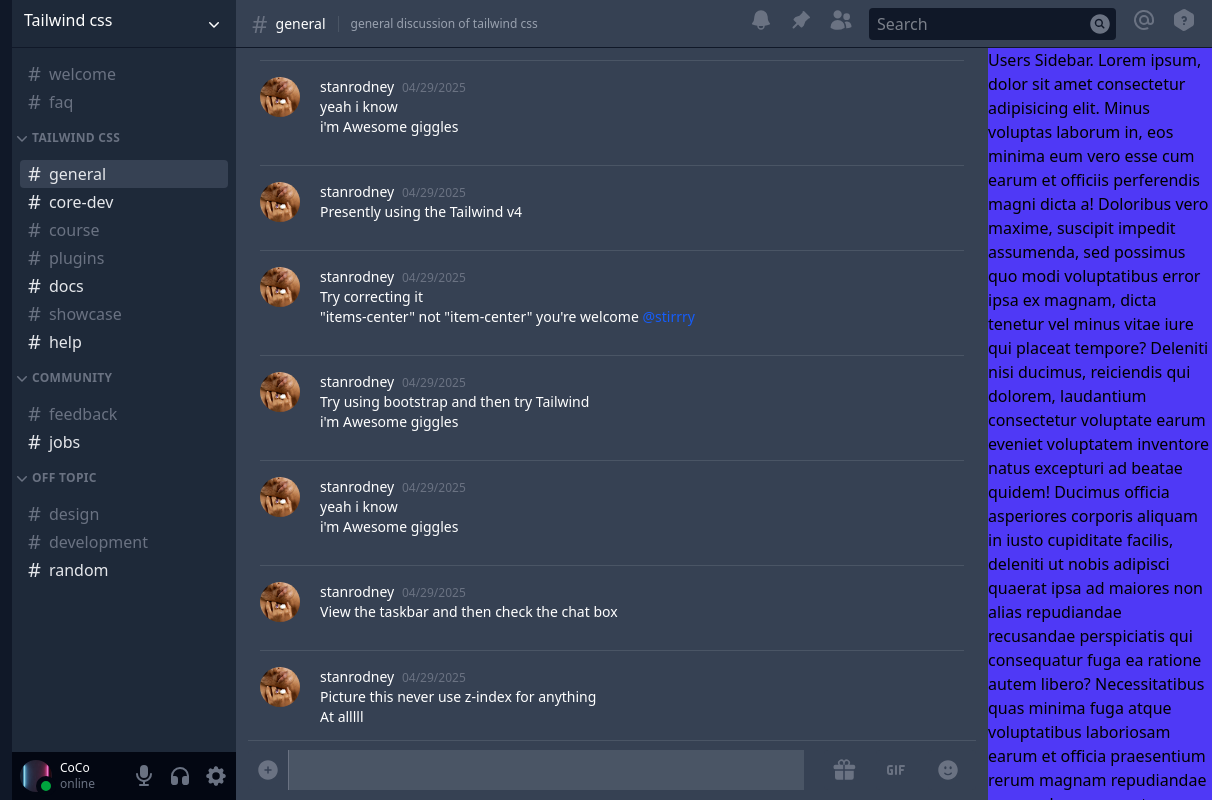
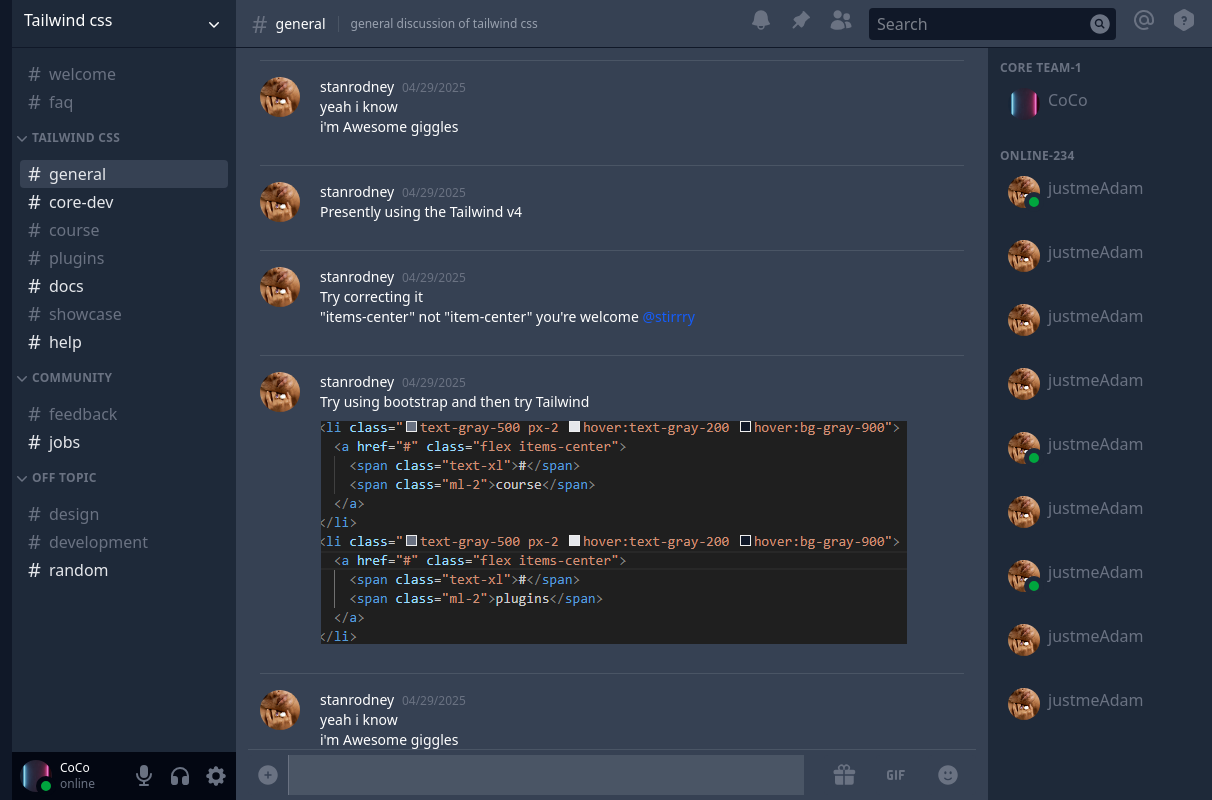
Before and after one commit to StanRodney/Discord_UI, a website: page index.html in a window 1280 px wide. Shown: the full height of the page, 68-1280 px from the left. Drawn offline with Linux system fonts and the light colour scheme.

Commit message:
user side bar

```diff
--- a/index.html
+++ b/index.html
@@ -352,7 +352,7 @@
              </div>
              <div class="text-white">
                <div>Try using bootstrap and then try Tailwind</div>
-               <div>i'm Awesome giggles</div>
+               <div><img src="./assets/screen.png" alt="my screen" class="mt-2 border border-gray-700"></div>
              </div>
             </div>
           </div>
@@ -524,14 +524,124 @@
           </div>
         </div>
 
-        <div class="bg-indigo-600 w-56 flex-none overflow-y-auto">
-          Users Sidebar. Lorem ipsum, dolor sit amet consectetur adipisicing elit.
-          Minus voluptas laborum in, eos minima eum vero esse cum earum et officiis perferendis
-          magni dicta a! Doloribus vero maxime, suscipit impedit assumenda, sed possimus quo modi
-          voluptatibus error ipsa ex magnam, dicta tenetur vel minus vitae iure qui placeat tempore? Deleniti nisi ducimus, reiciendis qui dolorem, laudantium consectetur voluptate earum eveniet voluptatem inventore natus excepturi ad beatae quidem! Ducimus officia asperiores corporis aliquam in iusto cupiditate facilis, deleniti ut nobis adipisci quaerat ipsa ad maiores non alias repudiandae recusandae perspiciatis qui consequatur fuga ea ratione autem libero? Necessitatibus quas minima fuga atque voluptatibus laboriosam earum et officia praesentium rerum magnam repudiandae ea, quod consequuntur repellendus veritatis asperiores impedit deleniti architecto consectetur ab error reiciendis expedita velit. Neque, nemo fugit quasi soluta sapiente voluptatibus velit dolorem expedita sint exercitationem repudiandae eos animi distinctio, vero suscipit non nesciunt. Natus eaque quos consequuntur, vel possimus, sed adipisci culpa quibusdam accusamus nulla, facilis aut a laboriosam impedit! Explicabo atque rem reprehenderit hic ipsam voluptates omnis numquam sequi vitae? Laborum ut temporibus esse suscipit unde vero voluptatum quis voluptas nulla reiciendis culpa, rerum asperiores doloremque
-           ullam explicabo voluptatibus rem deleniti aliquam consectetur eos delectus
-            odit illum?
-          </div>
+        <div class="bg-gray-800 w-56 flex-none px-3 py-3 overflow-y-auto">
+          <h3 class="uppercase tracking-wide font-semibold text-xs text-gray-500 mb-2">
+           Core Team-1
+          </h3>
+          <ul class="mb-6 ">
+           <li class="flex text-gray-500 px-2 py-1 my-2 hover:text-gray-200 hover:bg-gray-700 ">
+             <a href="#" class="flex items-center">
+               <span><a href=""><img src="./assets/abstract.jpg" alt="avatar" class="h-8 w-8 rounded-full"></a></span>
+               <span class="ml-2">CoCo</span>
+             </a>
+           </li>
+          </ul>
+
+          <h3 class="uppercase tracking-wide font-semibold text-xs text-gray-500 mb-2">
+            online-234
+           </h3>
+           <ul class="mb-6 ">
+            <li class="flex text-gray-500 px-2 py-1 my-2 hover:text-gray-200 hover:bg-gray-700 ">
+              <a href="#" class="flex items-center">
+                <span><a href=""><img src="./assets/own skin.jpg" alt="avatar" class="relative h-8 w-8 rounded-full"></a></span>
+                <span class="ml-2">justmeAdam</span>
+                <div class="
+             absolute
+             rounded-full
+             h-5 w-5
+             bg-green-600
+             ml-4 mt-4
+             border-5
+             border-gray-800">
+              </a>
+            </li>
+           </ul>
+           <ul class="mb-6 ">
+            <li class="flex text-gray-500 px-2 py-1 my-2 hover:text-gray-200 hover:bg-gray-700 ">
+              <a href="#" class="flex items-center">
+                <span><a href=""><img src="./assets/own skin.jpg" alt="avatar" class="h-8 w-8 rounded-full"></a></span>
+                <span class="ml-2">justmeAdam</span>
+              </a>
+            </li>
+           </ul>
+           <ul class="mb-6 ">
+            <li class="flex text-gray-500 px-2 py-1 my-2 hover:text-gray-200 hover:bg-gray-700 ">
+              <a href="#" class="flex items-center">
+                <span><a href=""><img src="./assets/own skin.jpg" alt="avatar" class=" h-8 w-8 rounded-full"></a></span>
+                <span class="ml-2">justmeAdam</span>
+
+              </a>
+            </li>
+           </ul>
+           <ul class="mb-6 ">
+            <li class="flex text-gray-500 px-2 py-1 my-2 hover:text-gray-200 hover:bg-gray-700 ">
+              <a href="#" class="flex items-center">
+                <span><a href=""><img src="./assets/own skin.jpg" alt="avatar" class="h-8 w-8 rounded-full"></a></span>
+                <span class="ml-2">justmeAdam</span>
+              </a>
+            </li>
+           </ul>
+           <ul class="mb-6 ">
+            <li class="flex text-gray-500 px-2 py-1 my-2 hover:text-gray-200 hover:bg-gray-700 ">
+              <a href="#" class="flex items-center">
+                <span><a href=""><img src="./assets/own skin.jpg" alt="avatar" class="relative h-8 w-8 rounded-full"></a></span>
+                <span class="ml-2">justmeAdam</span>
+                <div class="
+                absolute
+                rounded-full
+                h-5 w-5
+                bg-green-600
+                ml-4 mt-4
+                border-5
+                border-gray-800">
+              </a>
+            </li>
+           </ul>
+           <ul class="mb-6 ">
+            <li class="flex text-gray-500 px-2 py-1 my-2 hover:text-gray-200 hover:bg-gray-700 ">
+              <a href="#" class="flex items-center">
+                <span><a href=""><img src="./assets/own skin.jpg" alt="avatar" class="h-8 w-8 rounded-full"></a></span>
+                <span class="ml-2">justmeAdam</span>
+              </a>
+            </li>
+           </ul>
+           <ul class="mb-6 ">
+            <li class="flex text-gray-500 px-2 py-1 my-2 hover:text-gray-200 hover:bg-gray-700 ">
+              <a href="#" class="flex items-center">
+                <span><a href=""><img src="./assets/own skin.jpg" alt="avatar" class="relative h-8 w-8 rounded-full"></a></span>
+                <span class="ml-2">justmeAdam</span>
+                <div class="
+                absolute
+                rounded-full
+                h-5 w-5
+                bg-green-600
+                ml-4 mt-4
+                border-5
+                border-gray-800">
+              </a>
+            </li>
+           </ul>
+
+           <ul class="mb-6 ">
+            <li class="flex text-gray-500 px-2 py-1 my-2 hover:text-gray-200 hover:bg-gray-700 ">
+              <a href="#" class="flex items-center">
+                <span><a href=""><img src="./assets/own skin.jpg" alt="avatar" class="h-8 w-8 rounded-full"></a></span>
+                <span class="ml-2">justmeAdam</span>
+              </a>
+            </li>
+           </ul>
+
+           <ul class="mb-6 ">
+            <li class="flex text-gray-500 px-2 py-1 my-2 hover:text-gray-200 hover:bg-gray-700 ">
+              <a href="#" class="flex items-center">
+                <span><a href=""><img src="./assets/own skin.jpg" alt="avatar" class="h-8 w-8 rounded-full"></a></span>
+                <span class="ml-2">justmeAdam</span>
+              </a>
+            </li>
+           </ul>
+
+
+           </div>
        </div>
       </div>
       </div>
```
Also changed, not shown: assets/screen.png (added), src/output.css.
